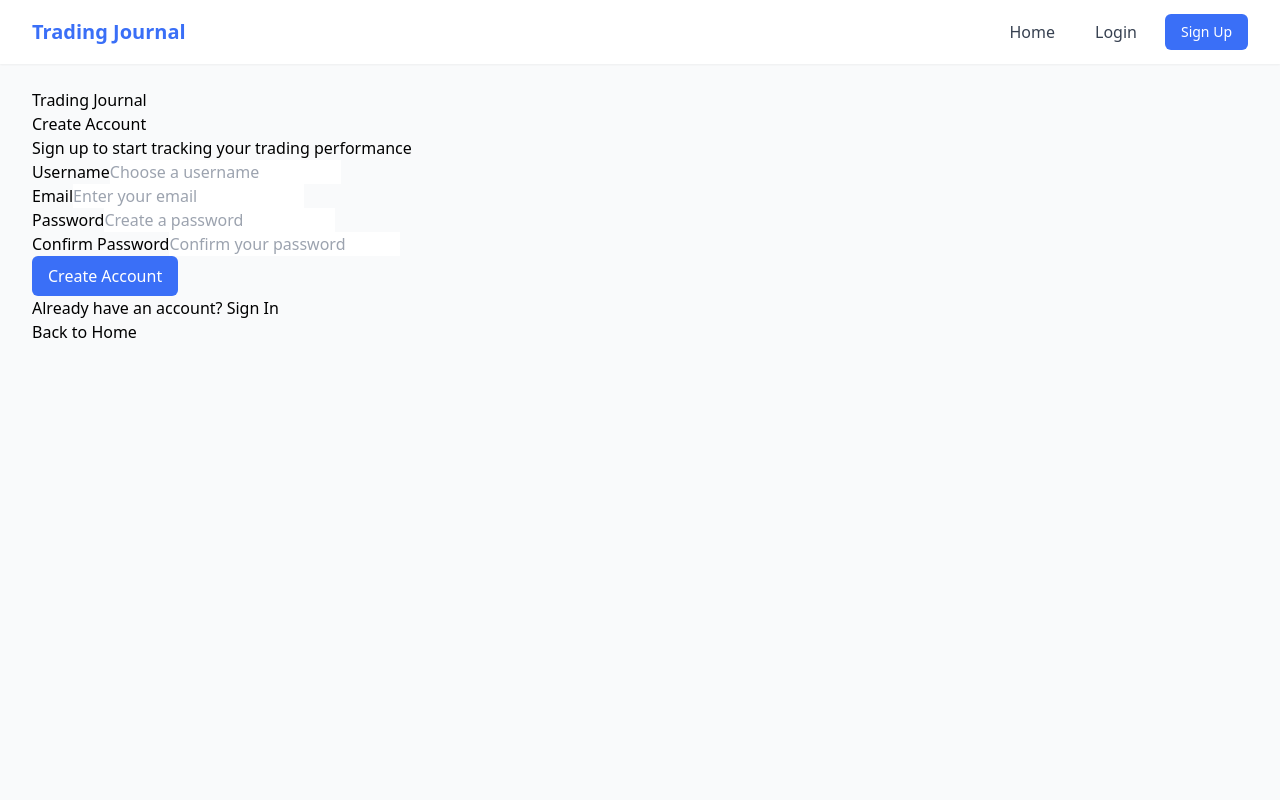
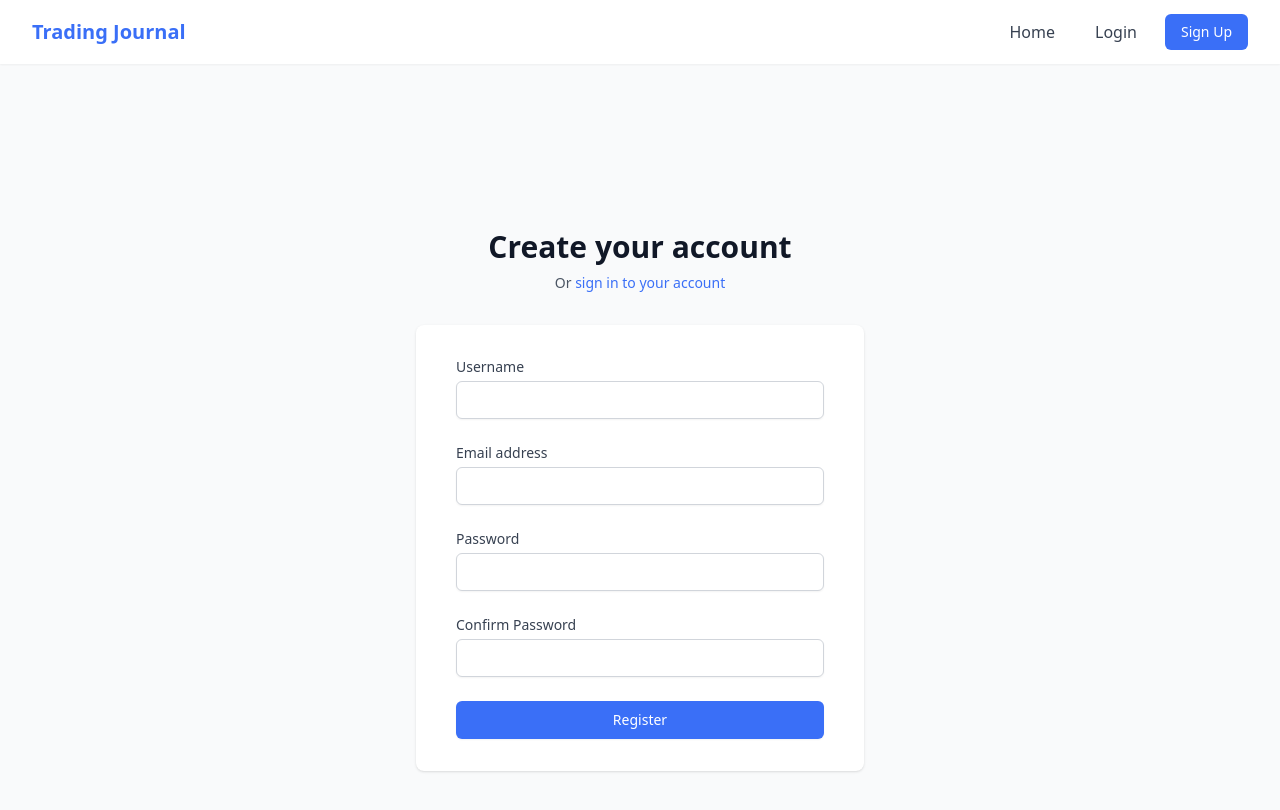
Before and after one commit to daeyansid/tj, a React (Vite) app in the folder frontend/: page /register in a window 1280 px wide. Shown: the top 810 px of the page. Built offline with nearby package versions, Linux system fonts and the light colour scheme.

Commit message:
reg done

```diff
--- a/frontend/src/pages/Register.jsx
+++ b/frontend/src/pages/Register.jsx
@@ -1,116 +1,202 @@
 import { useState } from 'react';
-import { useAuth } from '../context/AuthContext';
 import { Link, useNavigate } from 'react-router-dom';
-import { FiAlertCircle } from 'react-icons/fi';
+import axios from 'axios';
 
 const Register = () => {
-  const [username, setUsername] = useState('');
-  const [email, setEmail] = useState('');
-  const [password, setPassword] = useState('');
-  const [confirmPassword, setConfirmPassword] = useState('');
-  const [passwordError, setPasswordError] = useState('');
-  const [isSubmitting, setIsSubmitting] = useState(false);
-  const { register, error } = useAuth();
+  const [formData, setFormData] = useState({
+    username: '',
+    email: '',
+    password: '',
+    confirmPassword: ''
+  });
+  const [errors, setErrors] = useState({});
+  const [isLoading, setIsLoading] = useState(false);
+  const [apiError, setApiError] = useState('');
   const navigate = useNavigate();
+
+  const handleChange = (e) => {
+    const { name, value } = e.target;
+    setFormData({ ...formData, [name]: value });
+    // Clear error when user types
+    if (errors[name]) {
+      setErrors({ ...errors, [name]: '' });
+    }
+  };
+
+  const validate = () => {
+    const newErrors = {};
+    if (!formData.username.trim()) newErrors.username = 'Username is required';
+    if (!formData.email.trim()) {
+      newErrors.email = 'Email is required';
+    } else if (!/\S+@\S+\.\S+/.test(formData.email)) {
+      newErrors.email = 'Email address is invalid';
+    }
+    if (!formData.password) {
+      newErrors.password = 'Password is required';
+    } else if (formData.password.length < 8) {
+      newErrors.password = 'Password must be at least 8 characters';
+    }
+    if (formData.password !== formData.confirmPassword) {
+      newErrors.confirmPassword = 'Passwords do not match';
+    }
+
+    setErrors(newErrors);
+    return Object.keys(newErrors).length === 0;
+  };
 
   const handleSubmit = async (e) => {
     e.preventDefault();
+    setApiError('');
 
-    // Validate passwords match
-    if (password !== confirmPassword) {
-      setPasswordError('Passwords do not match');
-      return;
-    }
+    if (!validate()) return;
 
-    setPasswordError('');
-    setIsSubmitting(true);
-    const success = await register(username, email, password);
-    setIsSubmitting(false);
+    setIsLoading(true);
+    try {
+      await axios.post('http://localhost:8000/auth/register', {
+        username: formData.username,
+        email: formData.email,
+        password: formData.password
+      });
 
-    if (success) {
-      navigate('/login');
+      // Redirect to login page after successful registration
+      navigate('/login', {
+        state: { message: 'Registration successful! Please log in.' }
+      });
+    } catch (error) {
+      setApiError(
+        error.response?.data?.detail ||
+        'Registration failed. Please try again.'
+      );
+    } finally {
+      setIsLoading(false);
     }
   };
 
   return (
-    <div className="auth-page">
-      <div className="auth-container register-container">
-        <div className="auth-header">
-          <h1 className="app-name">Trading Journal</h1>
-          <h2>Create Account</h2>
-          <p>Sign up to start tracking your trading performance</p>
+    <div className="min-h-screen bg-gray-50 flex flex-col justify-center py-12 sm:px-6 lg:px-8">
+      <div className="sm:mx-auto sm:w-full sm:max-w-md">
+        <h2 className="mt-6 text-center text-3xl font-extrabold text-gray-900">
+          Create your account
+        </h2>
+        <p className="mt-2 text-center text-sm text-gray-600">
+          Or{' '}
+          <Link to="/login" className="font-medium text-primary hover:text-primary-dark">
+            sign in to your account
+          </Link>
+        </p>
       </div>
 
-        {(error || passwordError) && (
-          <div className="error-alert">
-            <FiAlertCircle className="error-icon" />
-            <span>{error || passwordError}</span>
+      <div className="mt-8 sm:mx-auto sm:w-full sm:max-w-md">
+        <div className="bg-white py-8 px-4 shadow sm:rounded-lg sm:px-10">
+          {apiError && (
+            <div className="mb-4 bg-error bg-opacity-10 border border-error text-error px-4 py-3 rounded relative" role="alert">
+              <span className="block sm:inline">{apiError}</span>
             </div>
           )}
 
-        <form onSubmit={handleSubmit} className="auth-form">
-          <div className="form-group">
-            <label htmlFor="username">Username</label>
+          <form className="space-y-6" onSubmit={handleSubmit}>
+            <div>
+              <label htmlFor="username" className="block text-sm font-medium text-gray-700">
+                Username
+              </label>
+              <div className="mt-1">
                 <input
+                  id="username"
+                  name="username"
                   type="text"
-              id="username"
-              value={username}
-              onChange={(e) => setUsername(e.target.value)}
+                  autoComplete="username"
                   required
-              className="form-control"
-              placeholder="Choose a username"
+                  value={formData.username}
+                  onChange={handleChange}
+                  className={`appearance-none block w-full px-3 py-2 border ${
+                    errors.username ? 'border-error' : 'border-gray-300'
+                  } rounded-md shadow-sm placeholder-gray-400 focus:outline-none focus:ring-primary focus:border-primary sm:text-sm`}
                 />
+                {errors.username && (
+                  <p className="mt-2 text-sm text-error">{errors.username}</p>
+                )}
+              </div>
             </div>
 
-          <div className="form-group">
-            <label htmlFor="email">Email</label>
+            <div>
+              <label htmlFor="email" className="block text-sm font-medium text-gray-700">
+                Email address
+              </label>
+              <div className="mt-1">
                 <input
+                  id="email"
+                  name="email"
                   type="email"
-              id="email"
-              value={email}
-              onChange={(e) => setEmail(e.target.value)}
+                  autoComplete="email"
                   required
-              className="form-control"
-              placeholder="Enter your email"
+                  value={formData.email}
+                  onChange={handleChange}
+                  className={`appearance-none block w-full px-3 py-2 border ${
+                    errors.email ? 'border-error' : 'border-gray-300'
+                  } rounded-md shadow-sm placeholder-gray-400 focus:outline-none focus:ring-primary focus:border-primary sm:text-sm`}
                 />
+                {errors.email && (
+                  <p className="mt-2 text-sm text-error">{errors.email}</p>
+                )}
+              </div>
             </div>
 
-          <div className="form-group">
-            <label htmlFor="password">Password</label>
+            <div>
+              <label htmlFor="password" className="block text-sm font-medium text-gray-700">
+                Password
+              </label>
+              <div className="mt-1">
                 <input
+                  id="password"
+                  name="password"
                   type="password"
-              id="password"
-              value={password}
-              onChange={(e) => setPassword(e.target.value)}
+                  autoComplete="new-password"
                   required
-              className="form-control"
-              placeholder="Create a password"
+                  value={formData.password}
+                  onChange={handleChange}
+                  className={`appearance-none block w-full px-3 py-2 border ${
+                    errors.password ? 'border-error' : 'border-gray-300'
+                  } rounded-md shadow-sm placeholder-gray-400 focus:outline-none focus:ring-primary focus:border-primary sm:text-sm`}
                 />
+                {errors.password && (
+                  <p className="mt-2 text-sm text-error">{errors.password}</p>
+                )}
+              </div>
             </div>
 
-          <div className="form-group">
-            <label htmlFor="confirmPassword">Confirm Password</label>
+            <div>
+              <label htmlFor="confirmPassword" className="block text-sm font-medium text-gray-700">
+                Confirm Password
+              </label>
+              <div className="mt-1">
                 <input
+                  id="confirmPassword"
+                  name="confirmPassword"
                   type="password"
-              id="confirmPassword"
-              value={confirmPassword}
-              onChange={(e) => setConfirmPassword(e.target.value)}
+                  autoComplete="new-password"
                   required
-              className="form-control"
-              placeholder="Confirm your password"
+                  value={formData.confirmPassword}
+                  onChange={handleChange}
+                  className={`appearance-none block w-full px-3 py-2 border ${
+                    errors.confirmPassword ? 'border-error' : 'border-gray-300'
+                  } rounded-md shadow-sm placeholder-gray-400 focus:outline-none focus:ring-primary focus:border-primary sm:text-sm`}
                 />
+                {errors.confirmPassword && (
+                  <p className="mt-2 text-sm text-error">{errors.confirmPassword}</p>
+                )}
+              </div>
             </div>
 
-          <button type="submit" className="btn btn-primary" disabled={isSubmitting}>
-            {isSubmitting ? 'Registering...' : 'Create Account'}
+            <div>
+              <button
+                type="submit"
+                disabled={isLoading}
+                className="w-full flex justify-center py-2 px-4 border border-transparent rounded-md shadow-sm text-sm font-medium text-white bg-primary hover:bg-primary-dark focus:outline-none focus:ring-2 focus:ring-offset-2 focus:ring-primary disabled:opacity-50"
+              >
+                {isLoading ? 'Registering...' : 'Register'}
               </button>
+            </div>
           </form>
-
-        <div className="auth-footer">
-          <p>
-            Already have an account? <Link to="/login">Sign In</Link>
-          </p>
-          <Link to="/" className="home-link">Back to Home</Link>
         </div>
       </div>
     </div>
```
Lines whose indentation alone changed are shown as unchanged.
